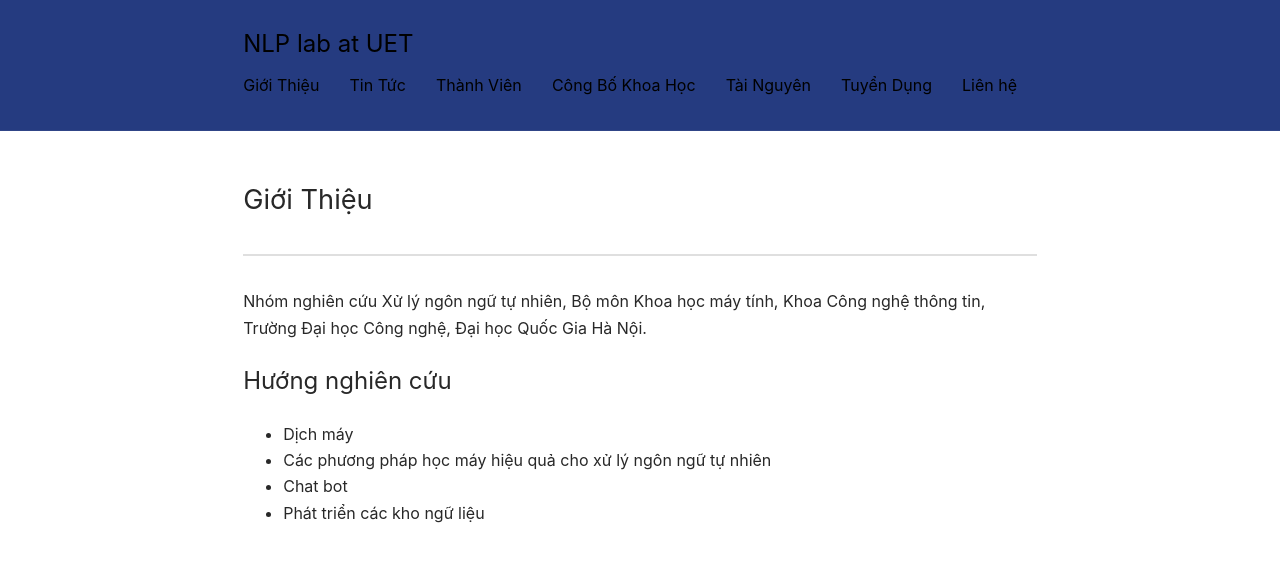
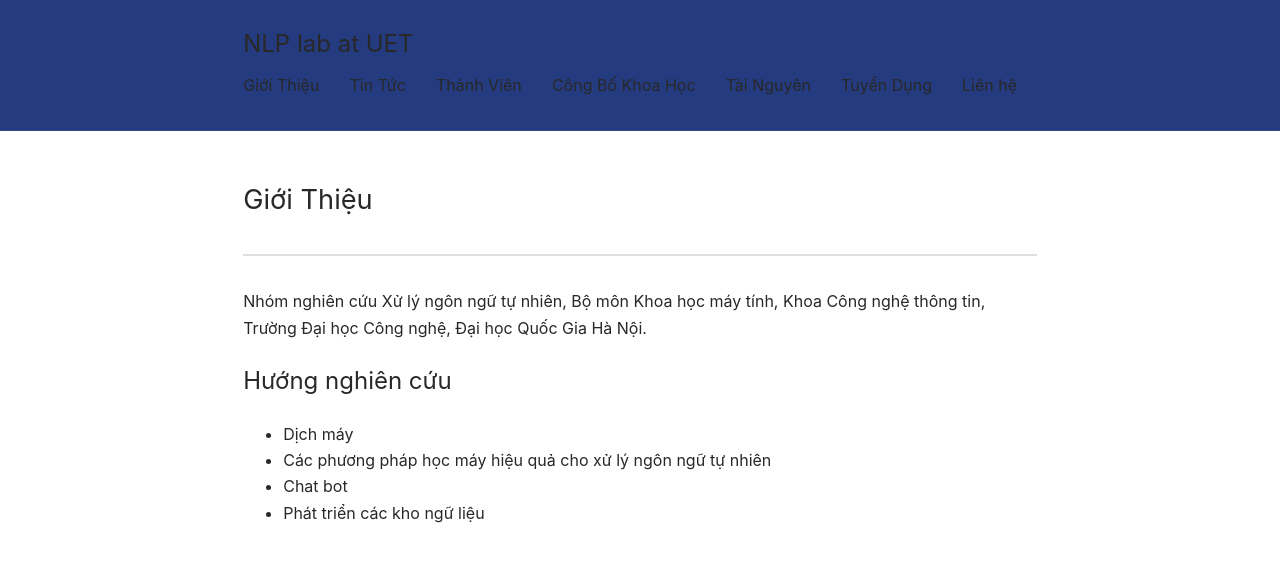
Before and after one commit to uetnlp/uetnlp.github.io, a Jekyll site: the page built from index.html, in a window 1280 px wide. Shown: the top 562 px of the page. Built offline with Jekyll 4.4.1, drawn with Linux system fonts in a browser that asks for light colours.

```diff
--- a/assets/css/theme.sass
+++ b/assets/css/theme.sass
@@ -14,7 +14,6 @@ body > header, article, body > footer
 
 body > header
   background: #253B80
-  color: #000000
   border-bottom: 1px solid rgba(255, 255, 255, .05)
 
 {% else %}
```
